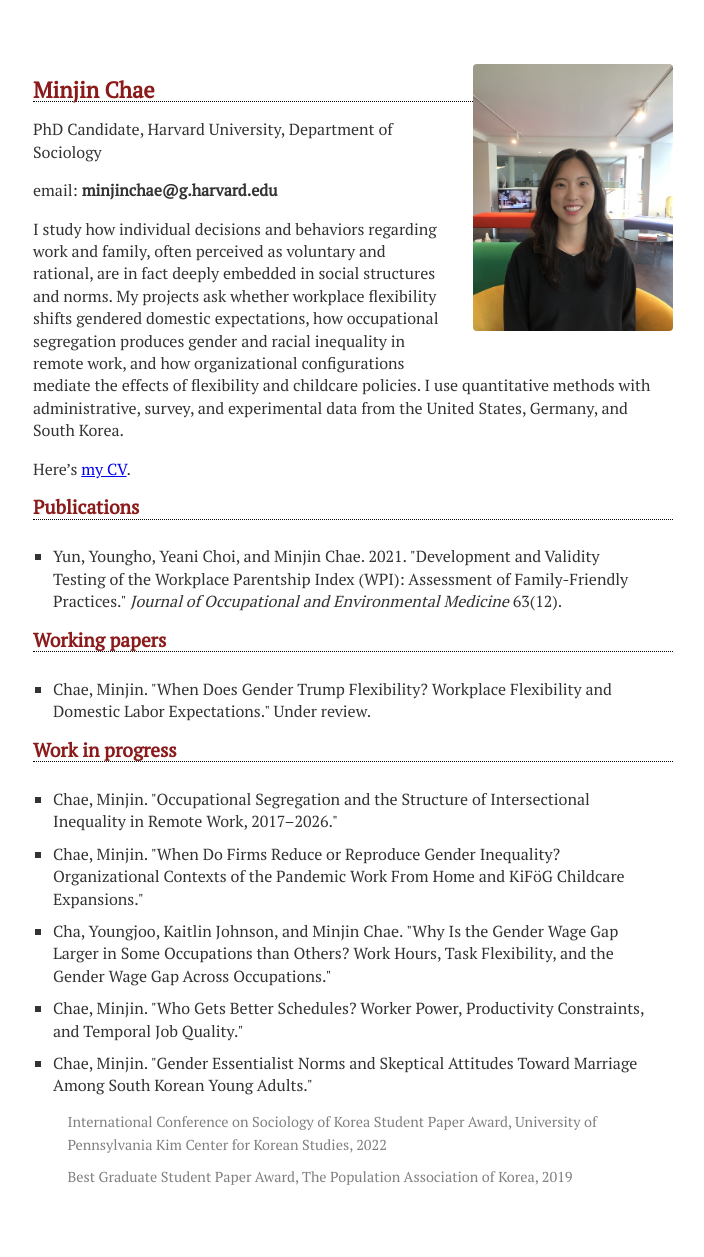
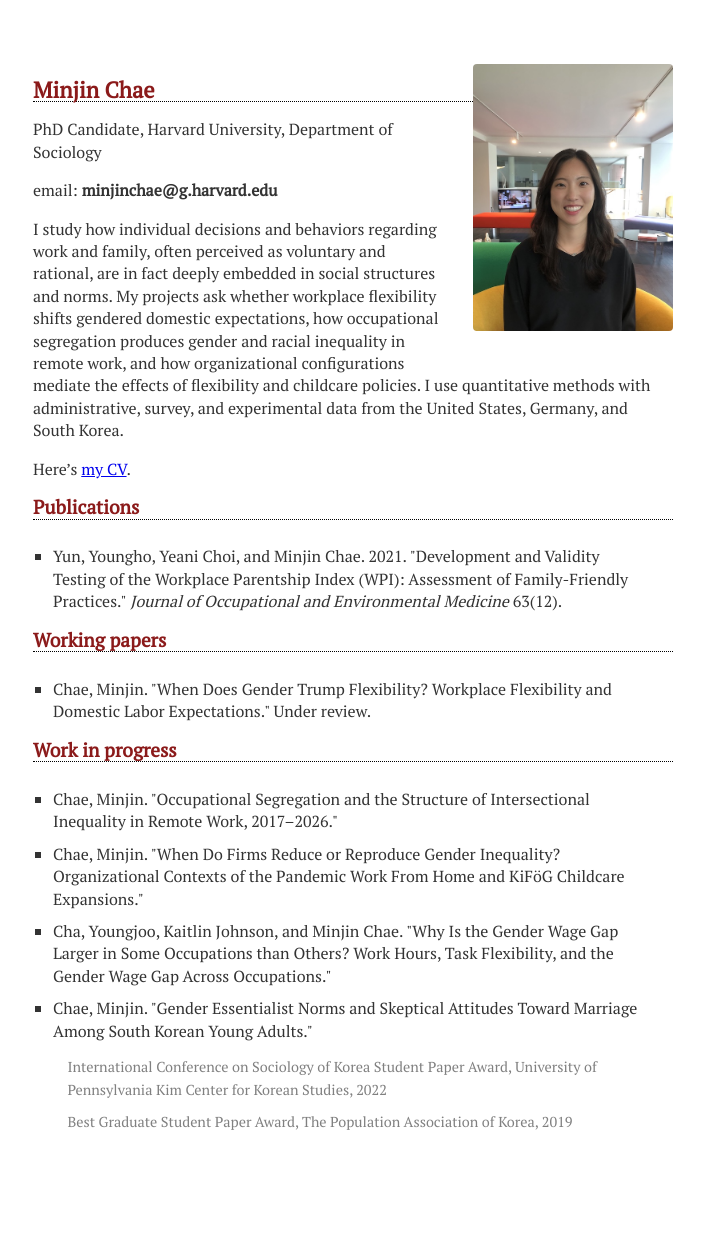
Before and after one commit to chaeminjin/chaeminjin.github.io, a Jekyll site: the page built from index.md, in a window 1280 px wide. Shown: the whole page, without its empty margins (287-991 px from the left). Built offline with Jekyll 4.4.1, drawn with Linux system fonts in a browser that asks for light colours; after the commit the page ends 1202 px from its top, so only the background shows below that.

Commit message:
Trim Education, Work in progress, and Presentations
Remove dissertation title from Education (keep PhD line, committee,
MA). Remove 'Who Gets Better Schedules?' from Work in progress (CV
and site). Remove 'How Worker Power and Productivity Constraint Shape
Schedule Quality' presentation block with both ASA bullets from CV
Presentations.

Co-Authored-By: Claude Opus 4.7 (1M context) <noreply@anthropic.com>

```diff
--- a/index.md
+++ b/index.md
@@ -35,7 +35,6 @@ Here's [my CV](Chae_CV.pdf).
   <li>Chae, Minjin. "Occupational Segregation and the Structure of Intersectional Inequality in Remote Work, 2017&ndash;2026."</li>
   <li>Chae, Minjin. "When Do Firms Reduce or Reproduce Gender Inequality? Organizational Contexts of the Pandemic Work From Home and KiF&ouml;G Childcare Expansions."</li>
   <li>Cha, Youngjoo, Kaitlin Johnson, and Minjin Chae. "Why Is the Gender Wage Gap Larger in Some Occupations than Others? Work Hours, Task Flexibility, and the Gender Wage Gap Across Occupations."</li>
-  <li>Chae, Minjin. "Who Gets Better Schedules? Worker Power, Productivity Constraints, and Temporal Job Quality."</li>
   <li>Chae, Minjin. "Gender Essentialist Norms and Skeptical Attitudes Toward Marriage Among South Korean Young Adults."
     <ul class="award">
       <li>International Conference on Sociology of Korea Student Paper Award, University of Pennsylvania Kim Center for Korean Studies, 2022</li>
```
Also changed, not shown: 2 other files.
